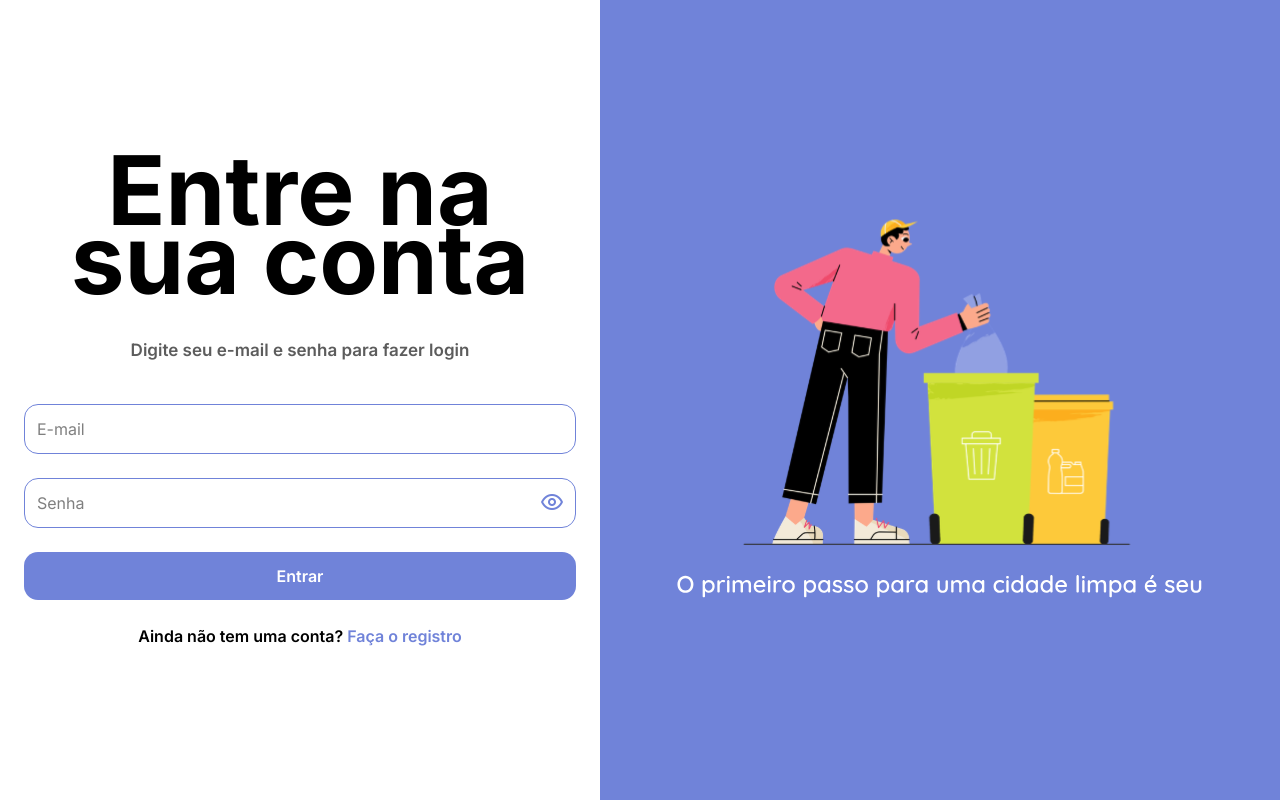
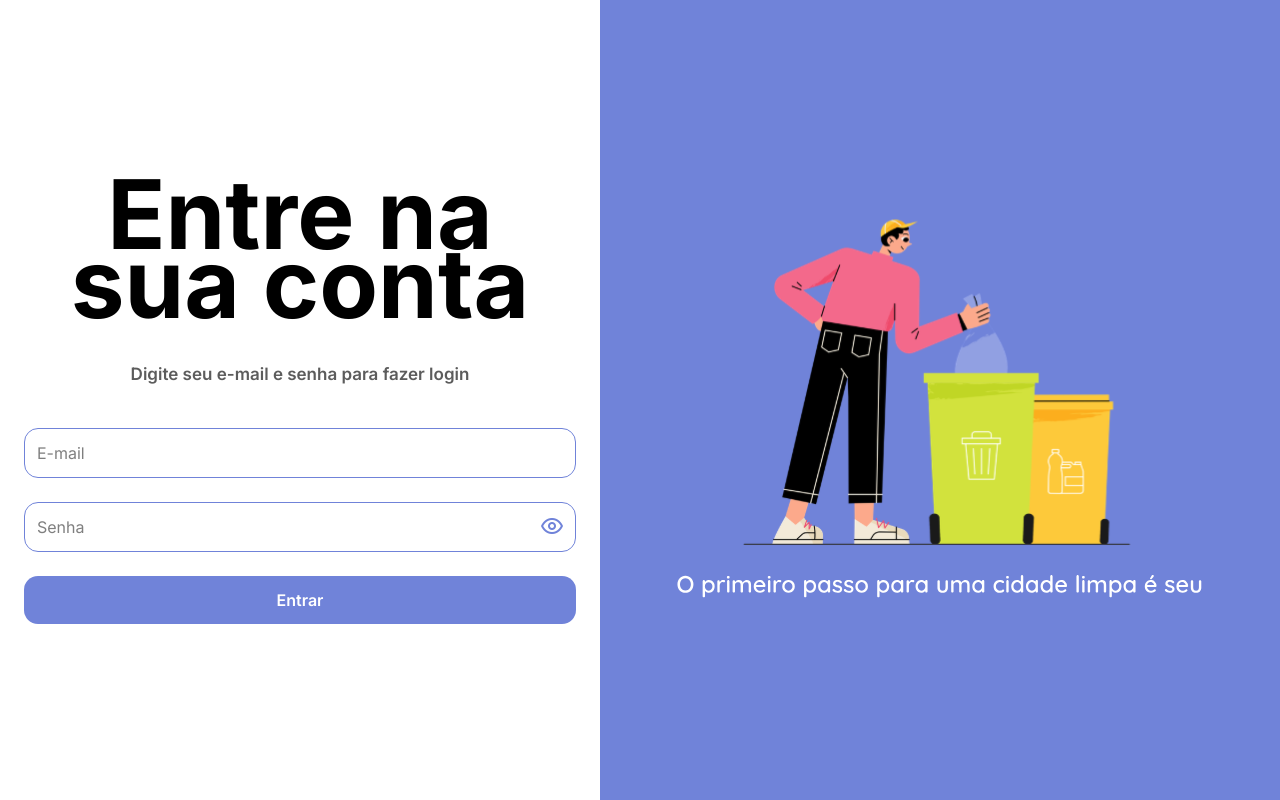
Before and after one commit to gabe-pud/deolhonolixo-web, a React (Vite) app: page /login in a window 1280 px wide. Built offline with nearby package versions, Linux system fonts and the light colour scheme; no server answers.

Commit message:
comment: link to register

```diff
--- a/src/components/Login/index.jsx
+++ b/src/components/Login/index.jsx
@@ -101,7 +101,7 @@
         </form>
 
         {/* Link */}
-        <p className="mt-6 text-center font-semibold">
+        {/* <p className="mt-6 text-center font-semibold">
           Ainda não tem uma conta?{" "}
 
           <Link
@@ -110,7 +110,7 @@
           >
             Faça o registro
           </Link>
-        </p>
+        </p> */}
 
       </section>
 
```
